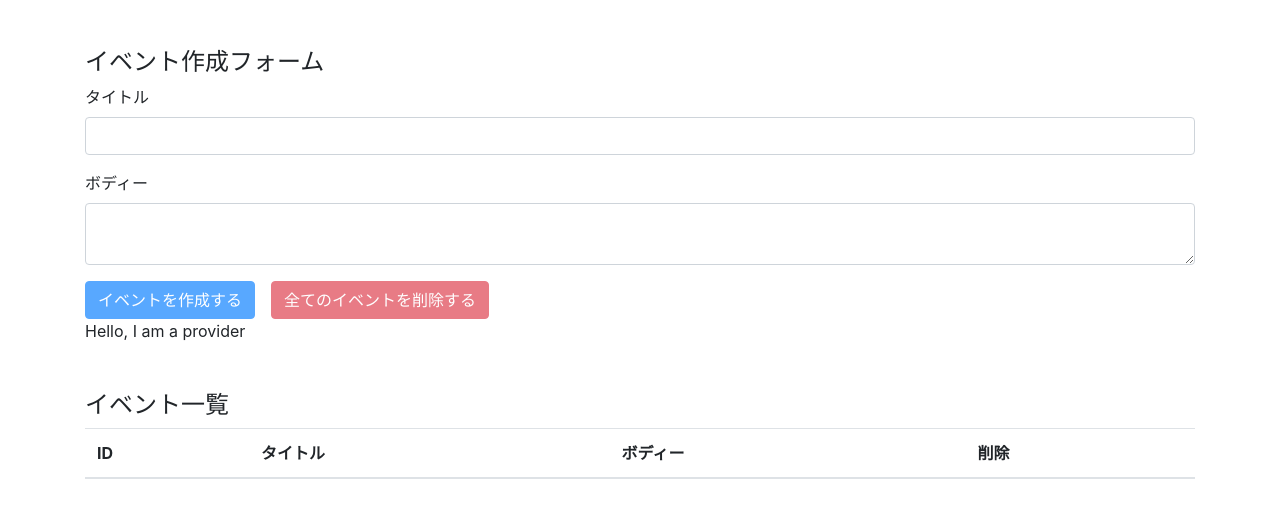
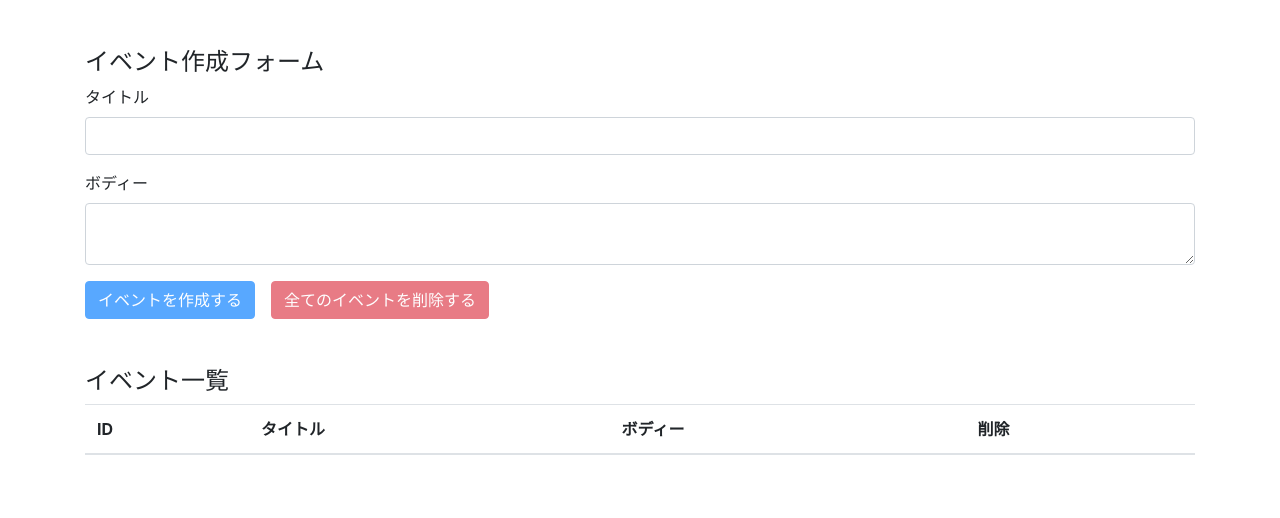
Before and after one commit to h-yabi/Learning-React-Hooks, a React (Create React App) app: page / in a window 1280 px wide. Shown: the top 518 px of the page. Built offline with nearby package versions, Linux system fonts and the light colour scheme.

Commit message:
useContext を使ってみた2

```diff
--- a/src/components/App.js
+++ b/src/components/App.js
@@ -9,10 +9,10 @@ const App = () => {
   const [state, dispatch] = useReducer(reducer, [])
 
   return (
-    <AppContext.Provider value={'Hello, I am a provider'}>
+    <AppContext.Provider value={{ state, dispatch }}>
       <div className="container mt-5">
-        <CreateEventForm event={state} dispatch={dispatch} />
-        <Events event={state} dispatch={dispatch} />
+        <CreateEventForm />
+        <Events />
       </div>
     </AppContext.Provider>
   )
--- a/src/components/CreateEventForm.js
+++ b/src/components/CreateEventForm.js
@@ -1,7 +1,9 @@
-import { useState } from "react"
+import { useState, useContext } from "react"
 import { CREATE_EVENT, DELETE_ALL_EVENTS } from '../actions';
+import AppContext from "../contexts/AppContext"
 
-const CreateEventForm = ({ event, dispatch }) => {
+const CreateEventForm = () => {
+  const { state, dispatch} = useContext(AppContext)
   const [title, setTitle] = useState('')
   const [body, setBody] = useState('')
 
@@ -36,7 +38,7 @@ const CreateEventForm = ({ event, dispatch }) => {
           <textarea className="form-control" id="formEventBody" value={body} onChange={e => setBody(e.target.value)} />
         </div>
         <button type="button" className="btn btn-primary mr-3" onClick={addEvent} disabled={unCreatable}>イベントを作成する</button>
-        <button type="button" className="btn btn-danger" onClick={deleteAllEvents} disabled={event.length === 0}>全てのイベントを削除する</button>
+        <button type="button" className="btn btn-danger" onClick={deleteAllEvents} disabled={state.length === 0}>全てのイベントを削除する</button>
       </form>
     </>
   )
--- a/src/components/Events.js
+++ b/src/components/Events.js
@@ -2,8 +2,8 @@ import { useContext } from 'react';
 import { DELETE_EVENT } from '../actions';
 import AppContext from '../contexts/AppContext';
 
-const Events = ({ event, dispatch }) => {
-  const value = useContext(AppContext)
+const Events = () => {
+  const { state, dispatch} = useContext(AppContext)
   const deleteEvent = (id) => {
     if (window.confirm(`id: ${id}を削除しても良いですか？`)) {
       dispatch({
@@ -15,7 +15,6 @@ const Events = ({ event, dispatch }) => {
 
   return (
     <>
-      <div>{value}</div>
       <h4 className="mt-5">イベント一覧</h4>
       <table className="table table-hover">
         <thead>
@@ -27,7 +26,7 @@ const Events = ({ event, dispatch }) => {
           </tr>
         </thead>
         <tbody>
-          {event.map((event, index) => {
+          {state.map((event, index) => {
             return (
               <tr key={index}>
                 <td>{event.id}</td>
```
